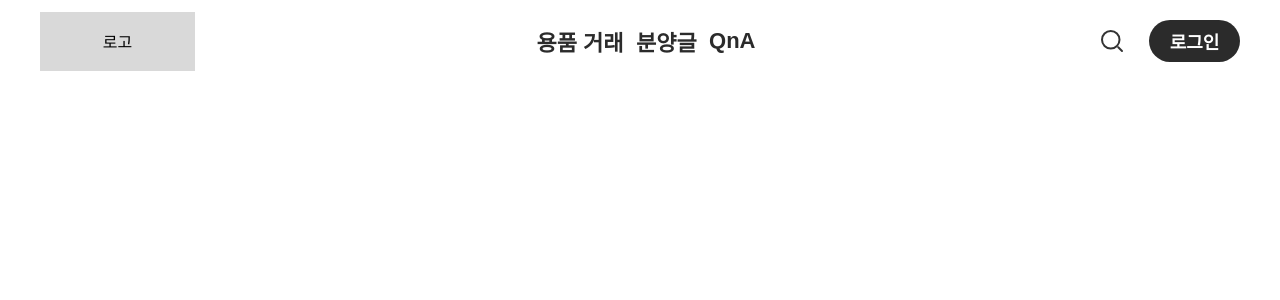
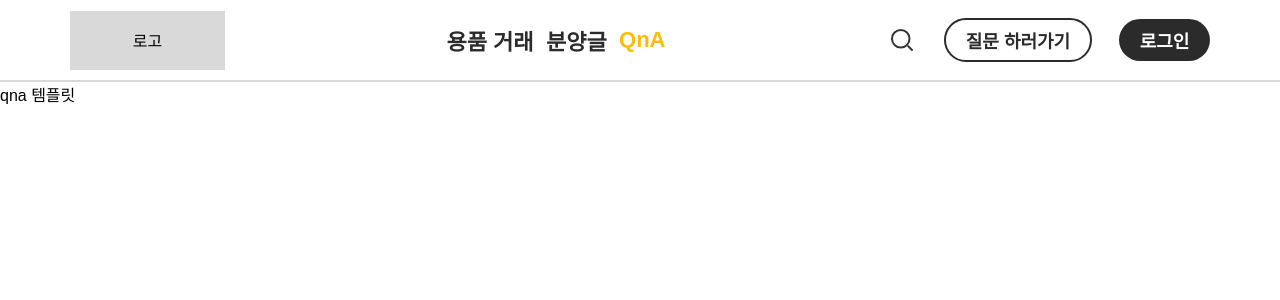
Before and after one commit to petpat-co/petpat-co-front, a React (Create React App) app: page /qna in a window 1280 px wide. Shown: the top 300 px of the page. Built offline with nearby package versions, Linux system fonts and the light colour scheme.

Commit message:
feat: qna 페이지 생성 및 연결 , 분양 글쓰기 페이지 생성 및 연결

```diff
--- a/src/Root.tsx
+++ b/src/Root.tsx
@@ -2,7 +2,9 @@ import { Route, Routes } from "react-router-dom";
 import Header from "./components/shared/header/Header";
 import GoodsTrade from "./pages/GoodsTrade";
 import MainHome from "./pages/MainHome";
-import ReHoming from "./pages/ReHoming";
+import QnA from "./pages/qna/QnA";
+import ReHoming from "./pages/rehome/ReHoming";
+import ReHomingWrite from "./pages/rehome/ReHomingWrite";
 
 const Root = () => {
   return (
@@ -11,7 +13,9 @@ const Root = () => {
       <Routes>
         <Route path="/" element={<MainHome />} />
         <Route path="/rehome" element={<ReHoming />} />
+        <Route path="/rehome/write" element={<ReHomingWrite />} />
         <Route path="/trade" element={<GoodsTrade />} />
+        <Route path="/qna" element={<QnA />} />
       </Routes>
     </>
   );
--- /dev/null
+++ b/src/components/qna/QnaTemplate.tsx
@@ -0,0 +1,7 @@
+import React from "react";
+
+const QnaTemplate = () => {
+  return <div>qna 템플릿</div>;
+};
+
+export default QnaTemplate;
--- a/src/components/rehoming/RehomingTemplate.tsx
+++ b/src/components/rehoming/RehomingTemplate.tsx
@@ -2,8 +2,13 @@ import { ReactElement } from "react";
 import * as S from "./RehomingTemplate.style";
 import Button from "../shared/element/Button";
 import TopSection from "../shared/layout/TopSection";
+import { useNavigate } from "react-router-dom";
 
 const RehomingTemplate = (): ReactElement => {
+  const navigate = useNavigate();
+  const onClickWrite = () => {
+    navigate("/rehome/write");
+  };
   return (
     <>
       <TopSection>
@@ -18,7 +23,7 @@ const RehomingTemplate = (): ReactElement => {
           padding="0 20px"
           radius="120px"
         >
-          <S.ButtonSpan> 분양 글쓰러가기</S.ButtonSpan>
+          <S.ButtonSpan onClick={onClickWrite}> 분양 글쓰러가기</S.ButtonSpan>
         </Button>
       </TopSection>
     </>
--- /dev/null
+++ b/src/components/rehoming/write/RehomeWriteTemplate.tsx
@@ -0,0 +1,7 @@
+import React from "react";
+
+const RehomeWriteTemplate = () => {
+  return <div>글쓰기</div>;
+};
+
+export default RehomeWriteTemplate;
--- a/src/components/shared/header/Header.style.tsx
+++ b/src/components/shared/header/Header.style.tsx
@@ -1,9 +1,9 @@
 import styled from "styled-components";
 
 export const HeaderWrap = styled.header<{ isBorder: boolean }>`
-  width: 1200px;
+  width: 100%;
   height: 82px;
-  margin: 0 auto;
+  padding: 0 70px;
   display: flex;
   align-items: center;
   justify-content: space-between;
@@ -18,6 +18,7 @@ export const LogoBox = styled.div`
   background: #d9d9d9;
   display: flex;
   align-items: center;
+  cursor: pointer;
   justify-content: center;
 `;
 export const MenuBox = styled.ul`
--- a/src/components/shared/header/Header.tsx
+++ b/src/components/shared/header/Header.tsx
@@ -1,4 +1,4 @@
-import { useState } from "react";
+import { useEffect, useState } from "react";
 import { useLocation, useNavigate } from "react-router-dom";
 import * as S from "./Header.style";
 import { ReactComponent as Search } from "../../../asset/searchIcon.svg";
@@ -9,11 +9,32 @@ const Header = () => {
 
   const isWriteButton =
     location.pathname.includes("/rehome") ||
-    location.pathname.includes("/trade");
+    location.pathname.includes("/trade") ||
+    location.pathname.includes("/qna");
 
+  //pathname 바뀔때마다 state 변경
+  useEffect(() => {
+    setPathname(location.pathname);
+  }, [location]);
   const onClickMenu = (path: string) => {
     navigate(path);
     setPathname(path);
+  };
+  //글쓰기 버튼 클릭시
+  const onClickWriteButton = () => {
+    switch (pathname) {
+      case "/rehome":
+        return navigate("/rehome/write");
+      case "/trade":
+        return navigate("/");
+      case "/qna":
+        return navigate("/");
+      default:
+        break;
+    }
+  };
+  const onClickMainHome = () => {
+    navigate("/");
   };
   //글쓰기 버튼 설정
   const buttonText = () => {
@@ -22,6 +43,8 @@ const Header = () => {
         return "분양 글쓰러가기";
       case "/trade":
         return "물품글 올리기";
+      case "/qna":
+        return "질문 하러가기";
       default:
         break;
     }
@@ -29,7 +52,7 @@ const Header = () => {
   return (
     <>
       <S.HeaderWrap isBorder={isWriteButton}>
-        <S.LogoBox>로고</S.LogoBox>
+        <S.LogoBox onClick={onClickMainHome}>로고</S.LogoBox>
         <S.MenuBox>
           {menuList.map((item) => (
             <S.MenuItems
@@ -44,7 +67,9 @@ const Header = () => {
         {isWriteButton ? (
           <S.WriteLoginSearchBox>
             <Search stroke="#333" />
-            <S.WriteButton>{buttonText()}</S.WriteButton>
+            <S.WriteButton onClick={onClickWriteButton}>
+              {buttonText()}
+            </S.WriteButton>
             <S.LoginButton>로그인</S.LoginButton>
           </S.WriteLoginSearchBox>
         ) : (
@@ -71,6 +96,6 @@ const menuList = [
   },
   {
     text: "QnA",
-    path: "/",
+    path: "/qna",
   },
 ];
--- a/src/pages/ReHoming.tsx
+++ /dev/null
@@ -1,12 +0,0 @@
-import { ReactElement } from "react";
-import RehomingTemplate from "../components/rehoming/RehomingTemplate";
-
-const ReHoming = (): ReactElement => {
-  return (
-    <div>
-      <RehomingTemplate />
-    </div>
-  );
-};
-
-export default ReHoming;
--- /dev/null
+++ b/src/pages/qna/QnA.tsx
@@ -0,0 +1,8 @@
+import React, { ReactElement } from "react";
+import QnaTemplate from "../../components/qna/QnaTemplate";
+
+const QnA = (): ReactElement => {
+  return <QnaTemplate />;
+};
+
+export default QnA;
--- /dev/null
+++ b/src/pages/rehome/ReHoming.tsx
@@ -0,0 +1,8 @@
+import { ReactElement } from "react";
+import RehomingTemplate from "../../components/rehoming/RehomingTemplate";
+
+const ReHoming = (): ReactElement => {
+  return <RehomingTemplate />;
+};
+
+export default ReHoming;
--- /dev/null
+++ b/src/pages/rehome/ReHomingWrite.tsx
@@ -0,0 +1,7 @@
+import RehomeWriteTemplate from "../../components/rehoming/write/RehomeWriteTemplate";
+
+const ReHomingWrite = () => {
+  return <RehomeWriteTemplate />;
+};
+
+export default ReHomingWrite;
```
